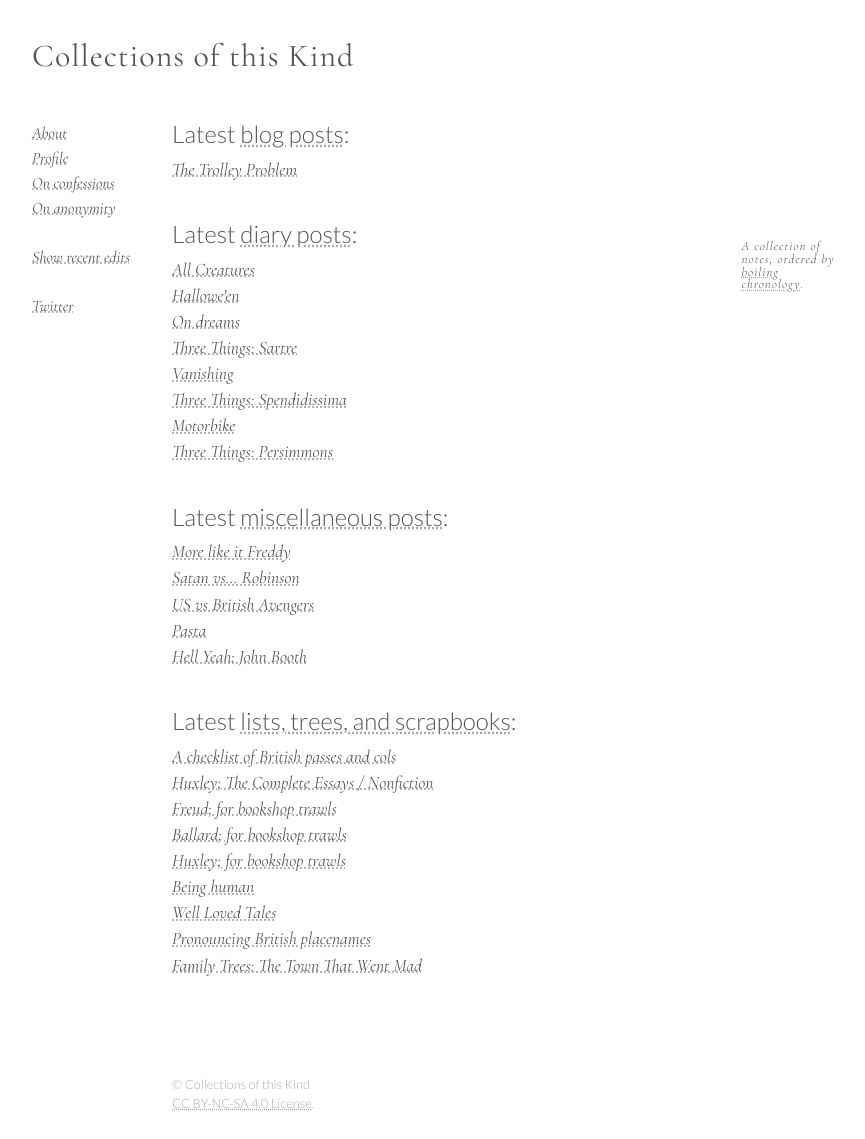
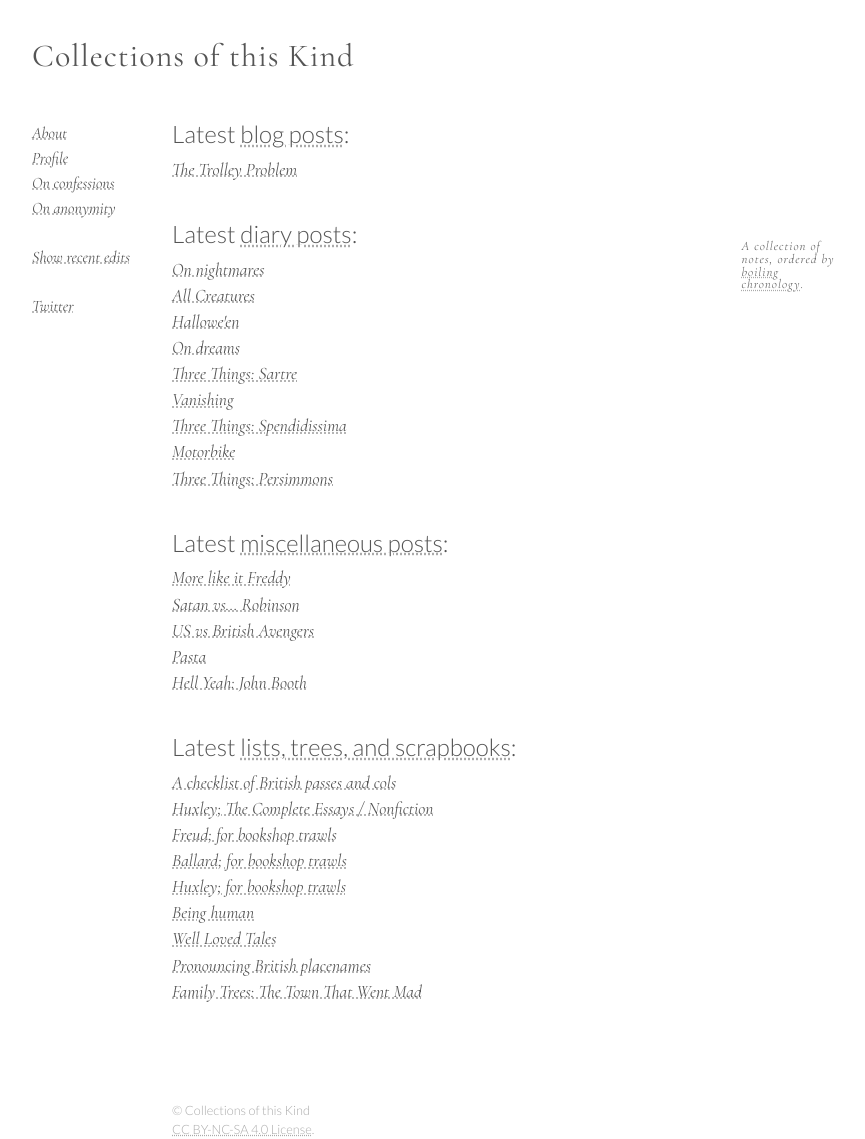
Before and after one commit to CollectionsOfThisKind/collectionsofthiskind.github.io, a Jekyll site: the page built from index.html, in a window 1280 px wide. Shown: the whole page, without its empty margins (78-943 px from the left). Built offline with Jekyll 4.4.1, drawn with Linux system fonts in a browser that asks for light colours; before the commit the page ends 1113 px from its top, so only the background shows below that.

Commit message:
Add files via upload

```diff
--- a/index.html
+++ b/index.html
@@ -45,6 +45,7 @@ A collection of notes, ordered by <a href="/pages/about/boiling.html">boiling ch
 <h2 name="diary">Latest <a href="pages/diary/index.html">diary posts</a>:</h2>
 
 <ul class="new">
+<li><a href="pages/diary/nightmares.html">On nightmares</a></li>
 <li><a href="pages/diary/creatures.html">All Creatures</a></li>
 <li><a href="pages/diary/halloween.html">Hallowe'en</a></li>
 <li><a href="pages/diary/dreams.html">On dreams</a></li>
```
